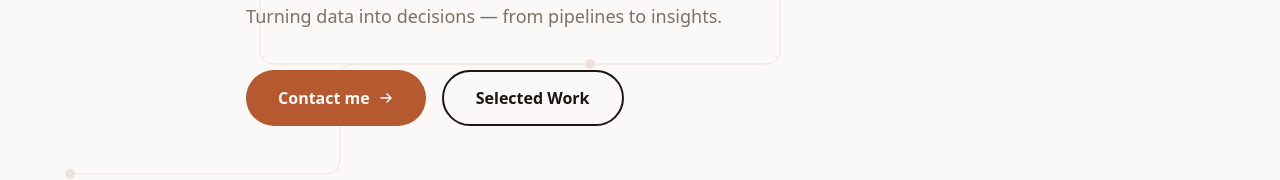
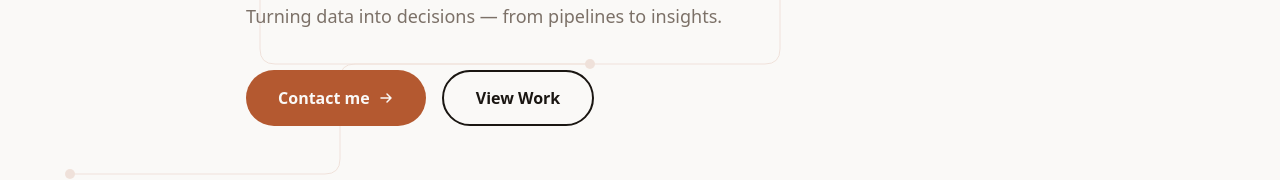
Before and after one commit to trishan023/TrishanWebsite, a React (Vite) app: page / in a window 1280 px wide. Shown: the part 436-616 px from the top of the page. Built offline with nearby package versions, Linux system fonts and the light colour scheme; a web font is replaced by a local one.

Commit message:
Change 'View Work' CTA to link to projects section instead of experience
Co-Authored-By: Claude Opus 4.6 <noreply@anthropic.com>

```diff
--- a/src/components/Hero.jsx
+++ b/src/components/Hero.jsx
@@ -155,10 +155,10 @@ export default function Hero() {
               </svg>
             </a>
             <a
-              href="#experience"
+              href="#projects"
               className="inline-flex items-center gap-2 border-2 border-text-brown text-text-brown font-semibold px-8 py-3.5 rounded-full hover:border-accent hover:text-accent transition-all duration-200"
             >
-              Selected Work
+              View Work
             </a>
           </motion.div>
         </motion.div>
```
